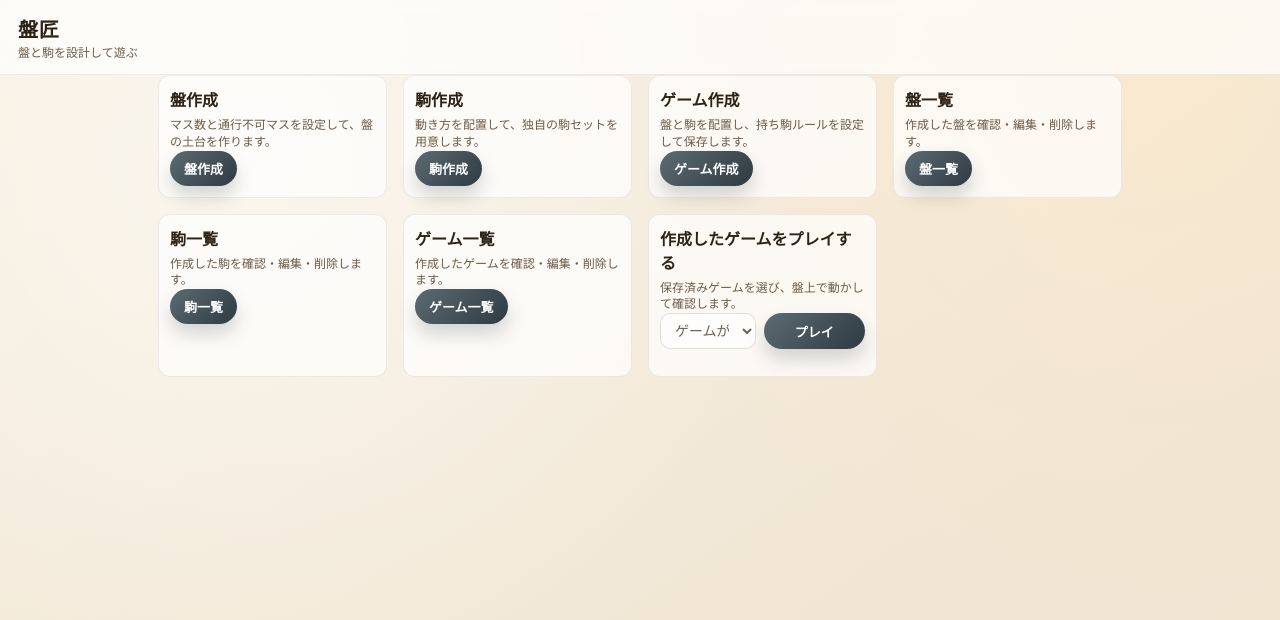
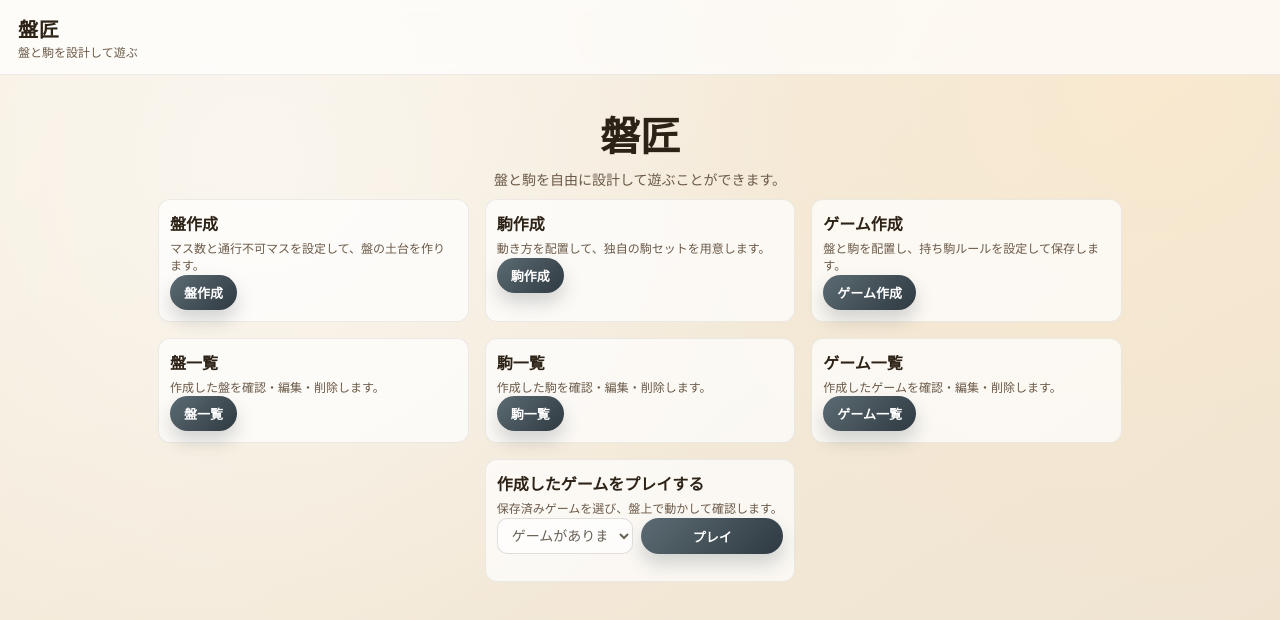
Before and after one commit to neoinomata-hue/bansyou, a Next.js app: page / in a window 1280 px wide. Shown: the top 620 px of the page. Built offline with nearby package versions, Linux system fonts and the light colour scheme; a web font is replaced by a local one.

Commit message:
update home layout and hand position

```diff
--- a/app/page.js
+++ b/app/page.js
@@ -37,7 +37,12 @@ export default function Home() {
       </header>
 
       <main>
-        <section className="grid">
+        <section className="home-intro">
+          <div className="home-title">磐匠</div>
+          <div className="home-subtitle">盤と駒を自由に設計して遊ぶことができます。</div>
+        </section>
+
+        <section className="grid home-grid">
           <div className="card">
             <div className="label">盤作成</div>
             <div className="note">マス数と通行不可マスを設定して、盤の土台を作ります。</div>
@@ -68,7 +73,7 @@ export default function Home() {
             <div className="note">作成したゲームを確認・編集・削除します。</div>
             <a className="btn secondary" href="/game-list.html">ゲーム一覧</a>
           </div>
-          <div className="card">
+          <div className="card center-row">
             <div className="label">作成したゲームをプレイする</div>
             <div className="note">保存済みゲームを選び、盤上で動かして確認します。</div>
             <div className="row">
--- a/public/styles.css
+++ b/public/styles.css
@@ -316,6 +316,51 @@ select {
   padding: 0 18px 40px;
 }
 
+.home-intro {
+  text-align: center;
+  padding: 30px 18px 10px;
+}
+
+.home-title {
+  font-family: "Shippori Mincho", serif;
+  font-weight: 700;
+  font-size: clamp(26px, 5vw, 40px);
+}
+
+.home-subtitle {
+  margin-top: 6px;
+  color: var(--muted);
+  font-size: 14px;
+}
+
+.home-grid {
+  grid-template-columns: repeat(3, minmax(200px, 1fr));
+}
+
+.center-row {
+  grid-column: 2;
+}
+
+.play-layout {
+  align-items: stretch;
+}
+
+.side-hands {
+  width: 220px;
+  display: flex;
+  flex-direction: column;
+  gap: 12px;
+}
+
+.hand.panel {
+  position: static;
+  min-width: auto;
+  right: auto;
+  left: auto;
+  top: auto;
+  bottom: auto;
+}
+
 .tile {
   background: rgba(255, 255, 255, 0.8);
   border-radius: 16px;
@@ -347,4 +392,16 @@ select {
     width: min(92vmin, 86vh);
     height: min(92vmin, 86vh);
   }
+
+  .home-grid {
+    grid-template-columns: 1fr;
+  }
+
+  .center-row {
+    grid-column: auto;
+  }
+
+  .side-hands {
+    width: 100%;
+  }
 }
```
Also changed, not shown: public/index.html (+7 -2 lines), public/play.html (+11 -9 lines).
